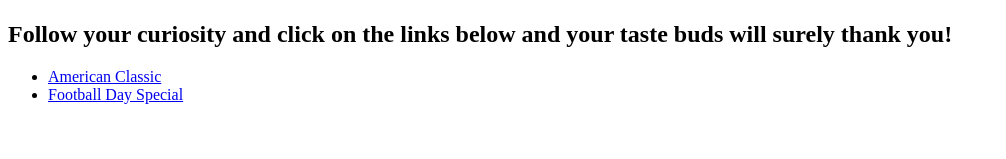
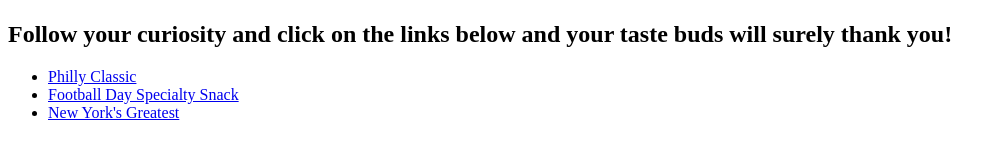
Before and after one commit to KevinMathew23/odin-recipes, a plain HTML site: page index.html in a window 1280 px wide. Shown: the part 383-542 px from the top of the page, without its empty margins (0-1006 px from the left). Drawn offline with Linux system fonts and the light colour scheme.

Commit message:
Updated hyperlink on index page

```diff
--- a/index.html
+++ b/index.html
@@ -12,8 +12,9 @@
 
         <h2>Follow your curiosity and click on the links below and your taste buds will surely thank you!</h2>
         <ul>
-            <li><a href="recipes/philly-steak.html">American Classic</a></li>
-            <li><a href="recipes/buffalo-dip.html">Football Day Special</a></li>
+            <li><a href="recipes/philly-steak.html">Philly Classic</a></li>
+            <li><a href="recipes/buffalo-dip.html">Football Day Specialty Snack</a></li>
+            <li><a href="recipes/chopped-cheese.html">New York's Greatest</a></li>
         </ul>
 
     </body>
```
